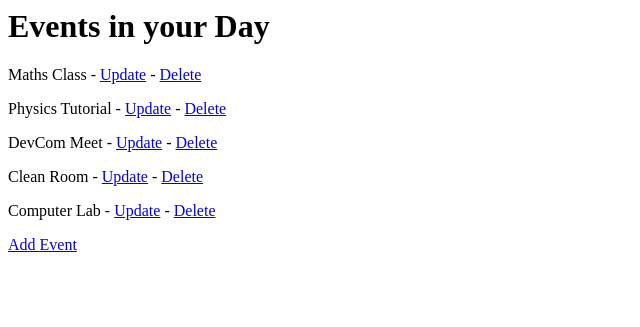
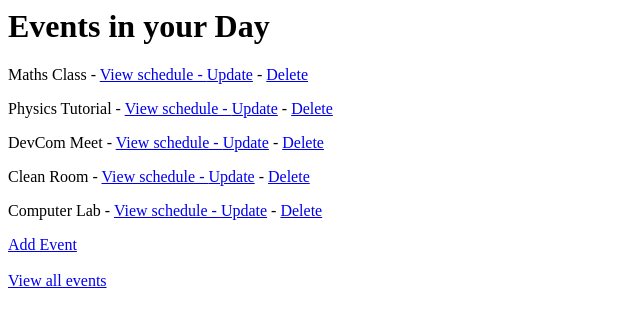
Before and after one commit to dgibn/Timetable-timer-backend, a Django app: page /day/ in a window 1280 px wide. Shown: the top 327 px of the page, without its empty margins (0-640 px from the left). Run offline with Django 4.2, Linux system fonts and the light colour scheme; data comes from the database, SQL or seed files in the repository.

Commit message:
Update day.html

```diff
--- a/timetable_back/main/templates/day.html
+++ b/timetable_back/main/templates/day.html
@@ -3,8 +3,9 @@
 
 {% for item in day%}
 
-    <p>{{ item }} - <a href = "{% url 'update' item.id %}">Update</a> - <a href = "{% url 'delete' item.id %}">Delete</a></p>
+    <p>{{ item }}  - <a href="{%url 'event_detail' item.id %}">View schedule  -  </a><a href = "{% url 'update' item.id %}">Update</a> - <a href = "{% url 'delete' item.id %}">Delete</a></p>
 
 {% endfor %}
 
-<a href = "{% url 'add' %}">Add Event</a>
+<a href = "{% url 'add' %}">Add Event</a><br><br>
+<a href="{% url 'event_detail_all' %}">View all events</a>
```
